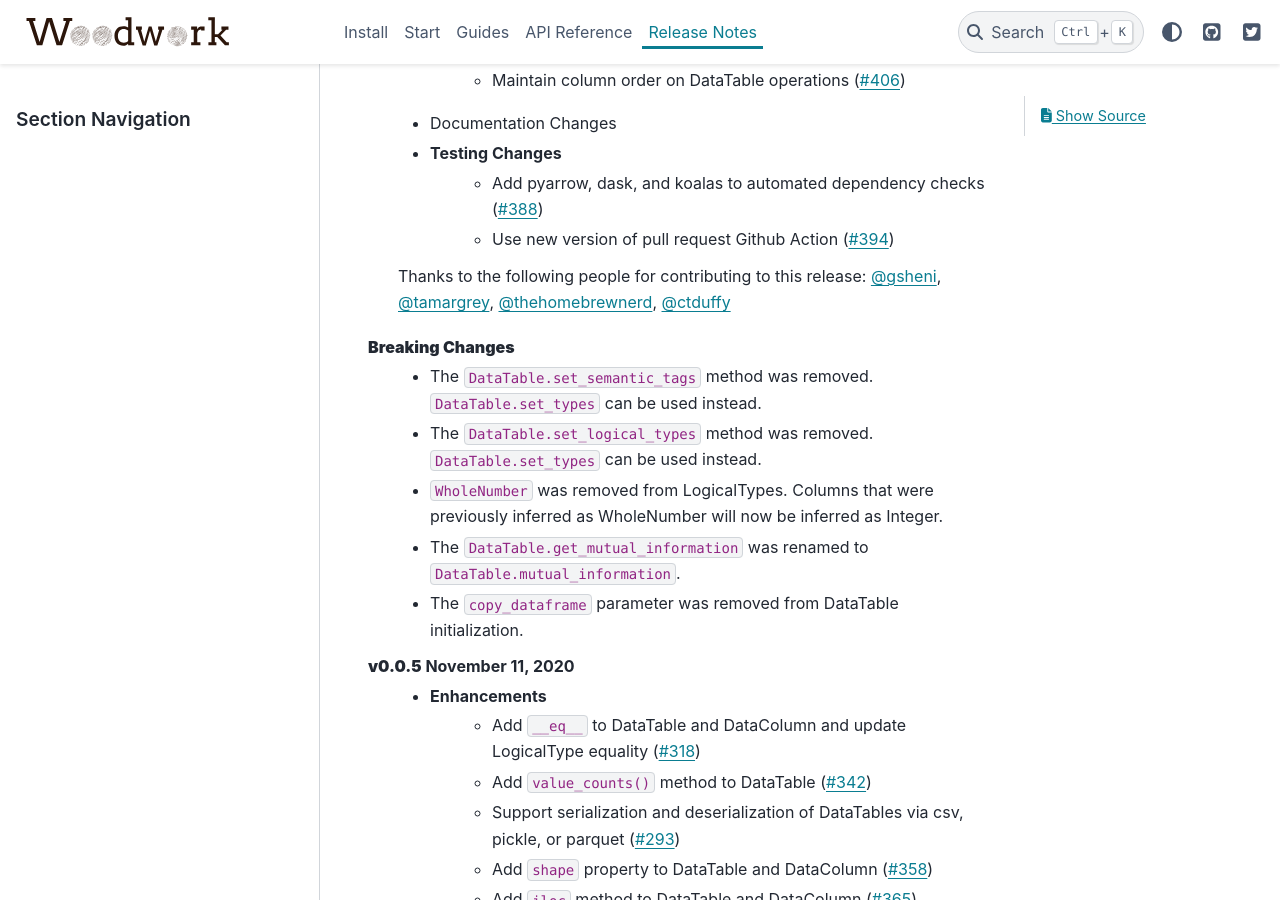
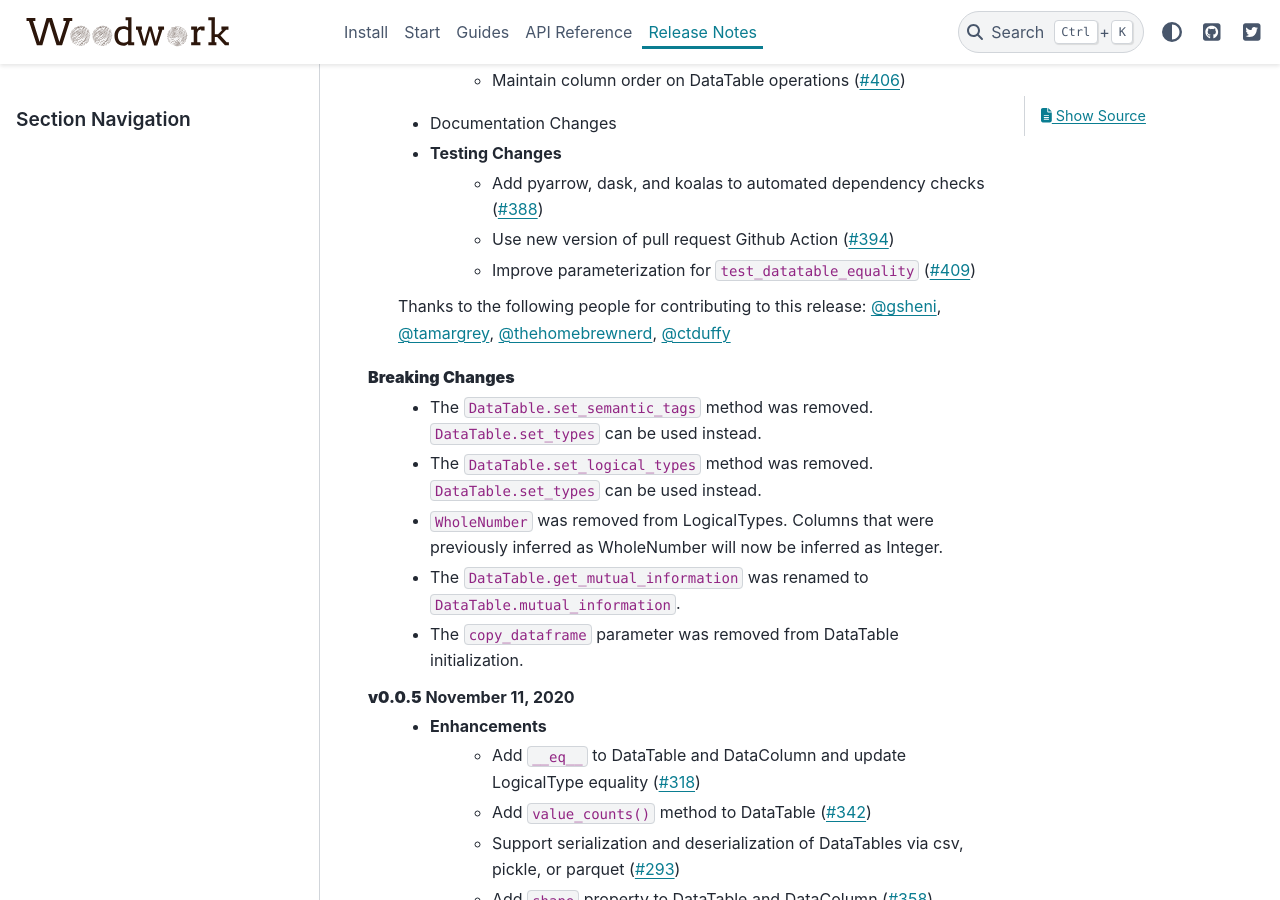
Before and after one commit to alteryx/woodwork, a Sphinx documentation site: the page built from docs/source/release_notes.rst, in a window 1280 px wide and 900 px high, scrolled down 985 px. Built offline with Sphinx 7.4.7 and the PyData theme 0.15.4, drawn with Linux system fonts in a browser that asks for light colours; comment, search, counter and statistics services are not loaded.

Commit message:
update release notes

```diff
--- a/docs/source/release_notes.rst
+++ b/docs/source/release_notes.rst
@@ -28,6 +28,7 @@ Release Notes
     * Testing Changes
         * Add pyarrow, dask, and koalas to automated dependency checks (:pr:`388`)
         * Use new version of pull request Github Action (:pr:`394`)
+        * Improve parameterization for ``test_datatable_equality`` (:pr:`409`)
 
     Thanks to the following people for contributing to this release:
     :user:`gsheni`, :user:`tamargrey`, :user:`thehomebrewnerd`, :user:`ctduffy`
```
